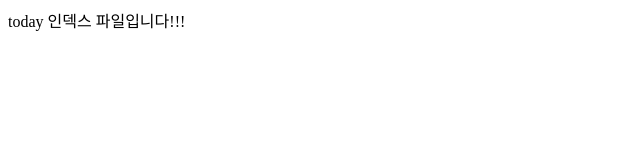
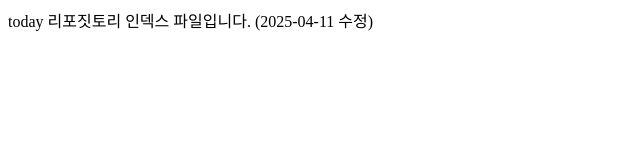
Before and after one commit to choicholho/today, a plain HTML site: page index.html in a window 1280 px wide. Shown: the whole page, without its empty margins (0-640 px from the left). Drawn offline with Linux system fonts and the light colour scheme.

Commit message:
Update index.html

```diff
--- a/index.html
+++ b/index.html
@@ -6,7 +6,9 @@
     <title>Document</title>
 </head>
 <body>
-    today 인덱스 파일입니다!!!
+
+    today 리포짓토리 인덱스 파일입니다.
+    (2025-04-11 수정)
 
 </body>
 </html>
```
